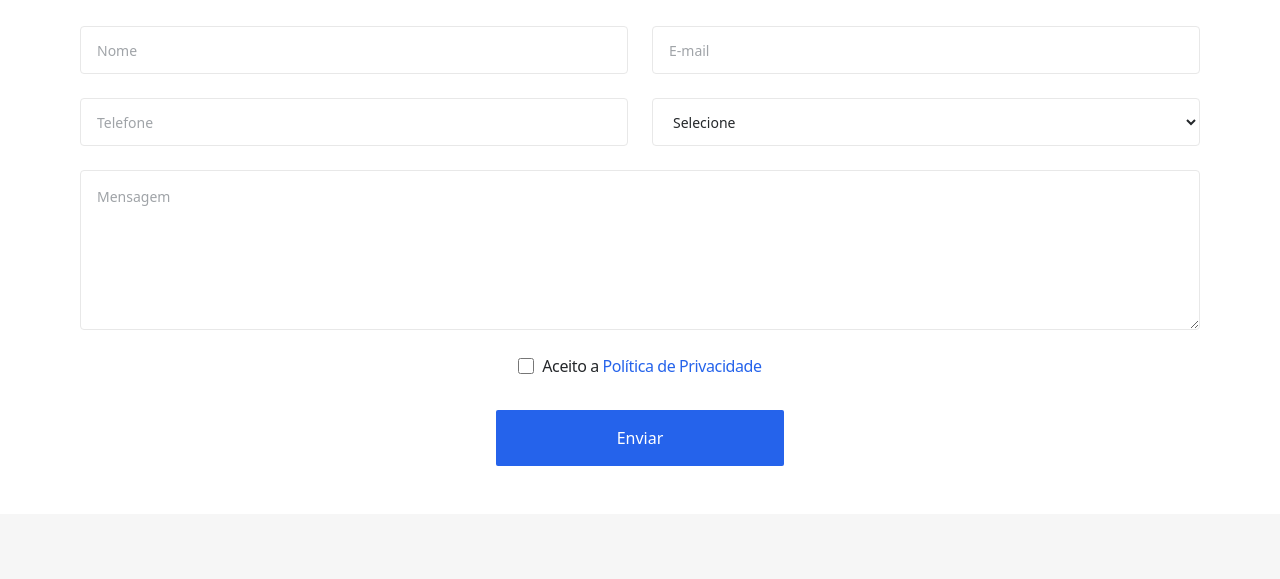
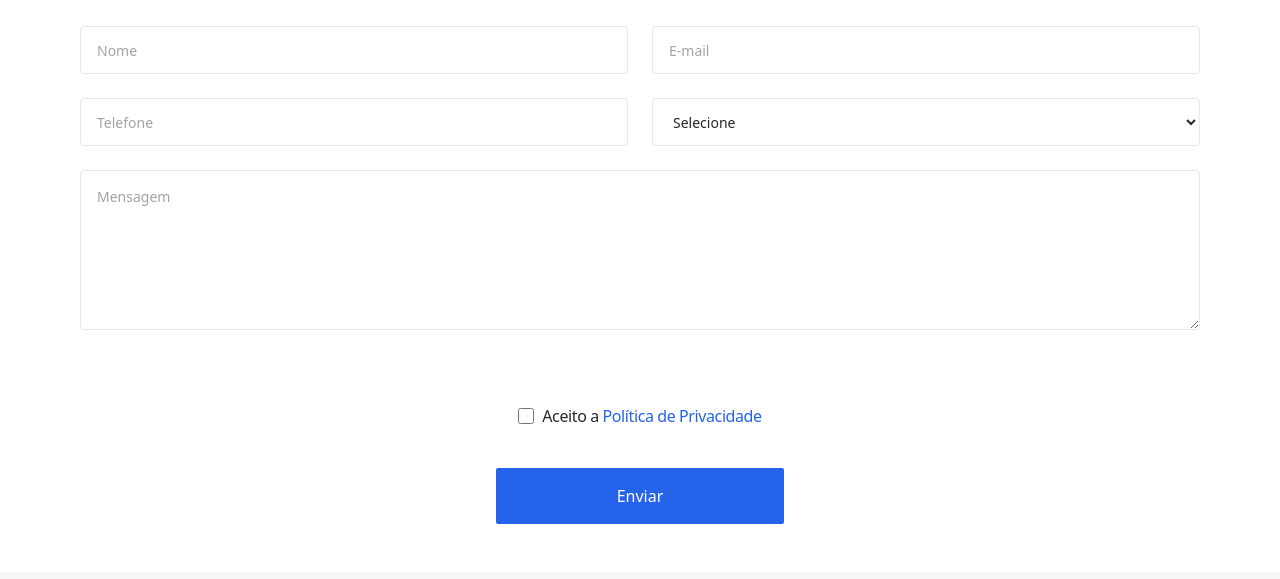
Before and after one commit to MarioLucas0/Alpes, a plain HTML site: page index.html in a window 1280 px wide. Shown: the part 187-766 px from the top of the page. Drawn offline with nearby package versions, Linux system fonts and the light colour scheme.

Commit message:
fix: Correction in the spacing of the send button and the privacy term text

```diff
--- a/src/partials/contact.html
+++ b/src/partials/contact.html
@@ -36,7 +36,7 @@
           <textarea id="mensagem" name="mensagem" class="w-full flex-1 p-4 bg-white rounded-[4px] border border-[#E8E8E8] text-sm text-[#25282B] placeholder-[#A0A4A8] outline-none ring-0 focus:ring-0" placeholder="Mensagem" rows="6" required></textarea>
           <p class="mt-1 hidden text-xs text-red-600" data-error-for="mensagem">Escreva sua mensagem.</p>
         </div>
-        <div class="w-full xl:w-[1120px] flex flex-col justify-center items-center gap-6 md:gap-8 mx-auto">
+        <div class="w-full xl:w-[1120px] flex flex-col justify-center items-center mx-auto" style="margin-top: 50px;">
           <div class="flex flex-col gap-1">
             <label class="inline-flex justify-start items-center gap-2 text-[16px] tracking-tight text-[#25282B]">
               <input id="privacy" name="privacy" type="checkbox" required class="h-4 w-4 rounded border-neutral-300 text-primary-600 focus:ring-primary-600" />
@@ -44,7 +44,7 @@
             </label>
             <p class="mt-1 hidden text-xs text-red-600" data-error-for="privacy">Você deve aceitar a Política de Privacidade.</p>
           </div>
-          <div class="w-full flex flex-col items-center">
+          <div class="w-full flex flex-col items-center" style="margin-top: 40px;">
             <button type="submit" class="w-72 max-w-72 min-w-44 min-h-12 px-2.5 py-4 bg-blue-600 inline-flex justify-center items-center text-white text-base rounded-sm mx-auto active:scale-95 transition">Enviar</button>
             <p id="formStatus" class="mt-2 text-sm text-neutral-600" role="status" aria-live="polite"></p>
           </div>
```
